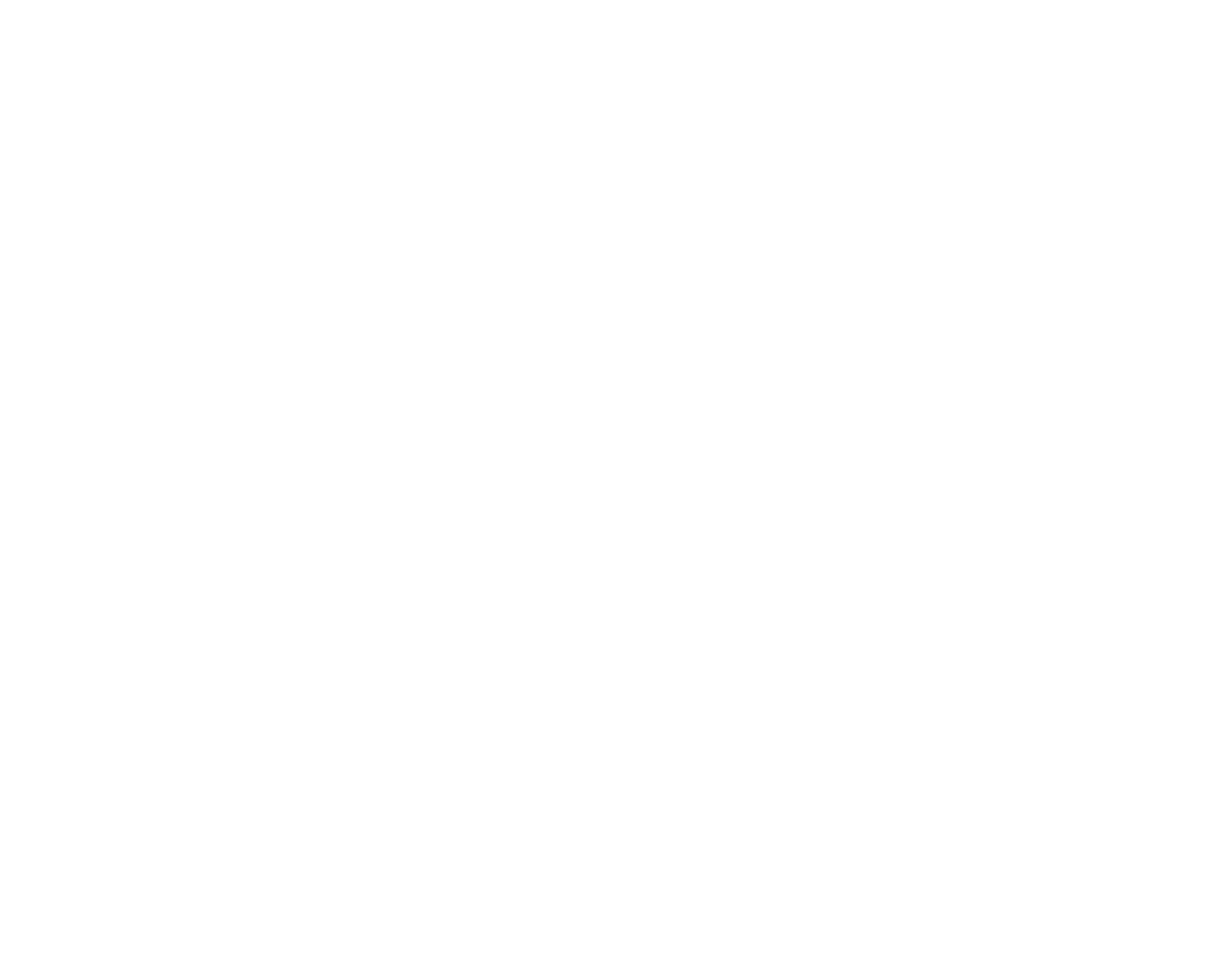
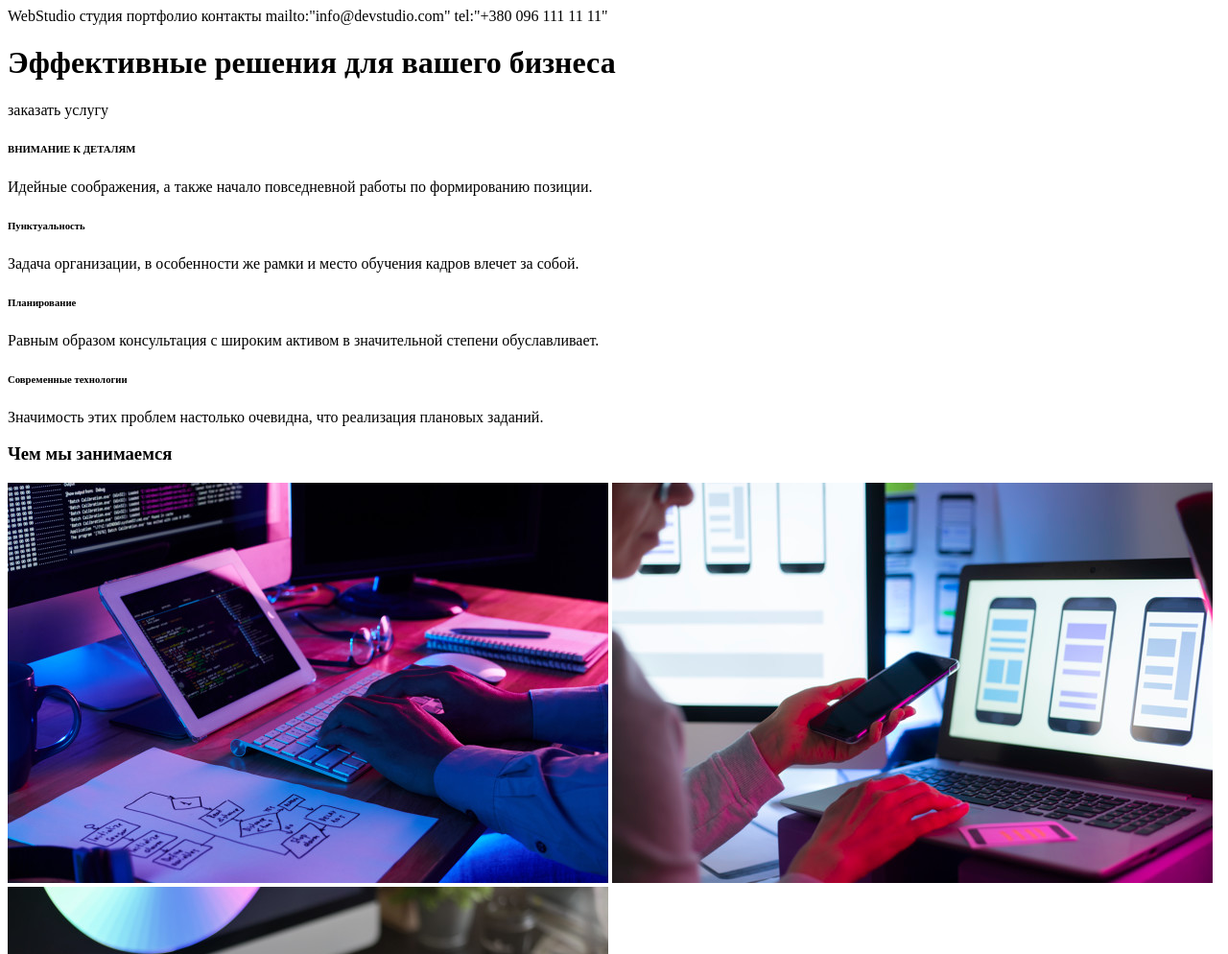
Before and after one commit to sveralisa/goit-markup-hw-01, a plain HTML site: page index.html in a window 1280 px wide. Shown: the top 994 px of the page at 96% size. Before the commit the page ends 800 px from the top, so only its background shows below. Drawn offline with Linux system fonts and the light colour scheme.

Commit message:
добавлен контент

```diff
--- a/index.html
+++ b/index.html
@@ -5,6 +5,62 @@
     <meta name="viewport" content="width=device-width, initial-scale=1.0" />
     <title>WebStudio</title>
   </head>
-  <h1></h1>
-  <body></body>
+  <body>
+    <!-- верхняя линия -->
+    <div>
+      WebStudio студия портфолио контакты mailto:"info@devstudio.com" tel:"+380
+      096 111 11 11"
+    </div>
+    <!-- tagline -->
+    <div>
+      <h1>Эффективные решения для вашего бизнеса</h1>
+      <!-- button -->
+      заказать услугу
+    </div>
+    <!-- особенности -->
+    <div>
+      <h6>ВНИМАНИЕ К ДЕТАЛЯМ</h6>
+      <p>
+        Идейные соображения, а также начало повседневной работы по формированию
+        позиции.
+      </p>
+      <h6>Пунктуальность</h6>
+      <p>
+        Задача организации, в особенности же рамки и место обучения кадров
+        влечет за собой.
+      </p>
+      <h6>Планирование</h6>
+      <p>
+        Равным образом консультация с широким активом в значительной степени
+        обуславливает.
+      </p>
+      <h6>Современные технологии</h6>
+      <p>
+        Значимость этих проблем настолько очевидна, что реализация плановых
+        заданий.
+      </p>
+    </div>
+    <div>
+      <h3>Чем мы занимаемся</h3>
+      <img
+        src="img/eff34a388bbc6409758a002e5a58c3ca.jpg"
+        alt="пальцы на клавиатуре печатают код"
+      />
+      <img src="img/2.jpg" alt="женщина за ноутбуком с телефоном в руке" />
+      <img
+        src="img/3.jpg"
+        alt="девушка на планшете смотрит на цветовую палитру"
+      />
+    </div>
+    <!-- наша команда -->
+    <div>
+      <h3>Наша Команда</h3>
+    </div>
+    <!-- подвал -->
+    <div>
+      WebStudio
+      <!-- адресс -->
+      г. Киев, пр-т Леси Украинки, 26 info@example.com +38 099 111 11 11
+    </div>
+  </body>
 </html>
```
Also changed, not shown: img/2.jpg (added), img/3.jpg (added), img/eff34a388bbc6409758a002e5a58c3ca.jpg (added).
